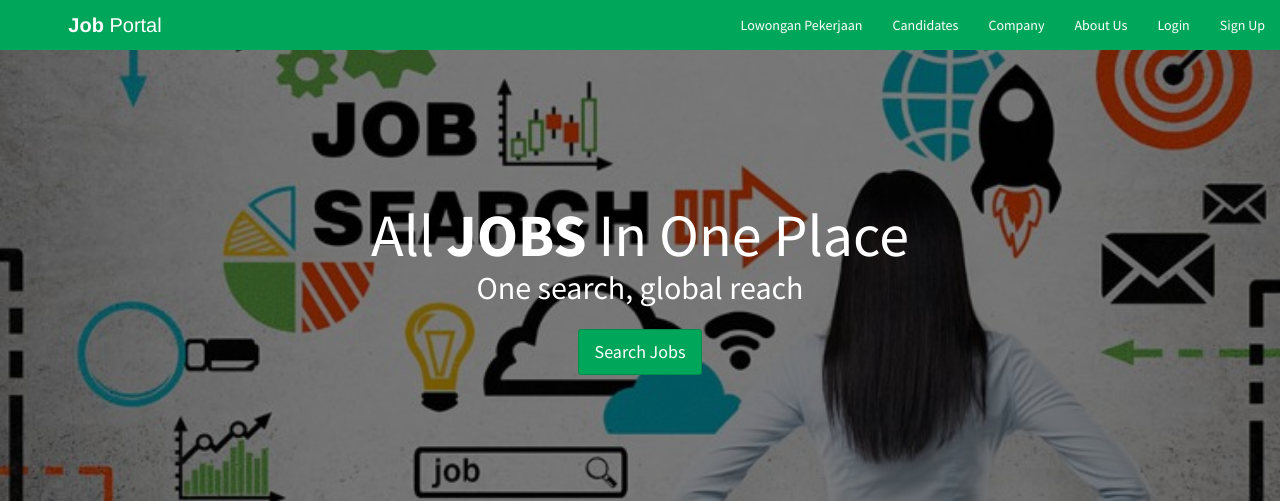
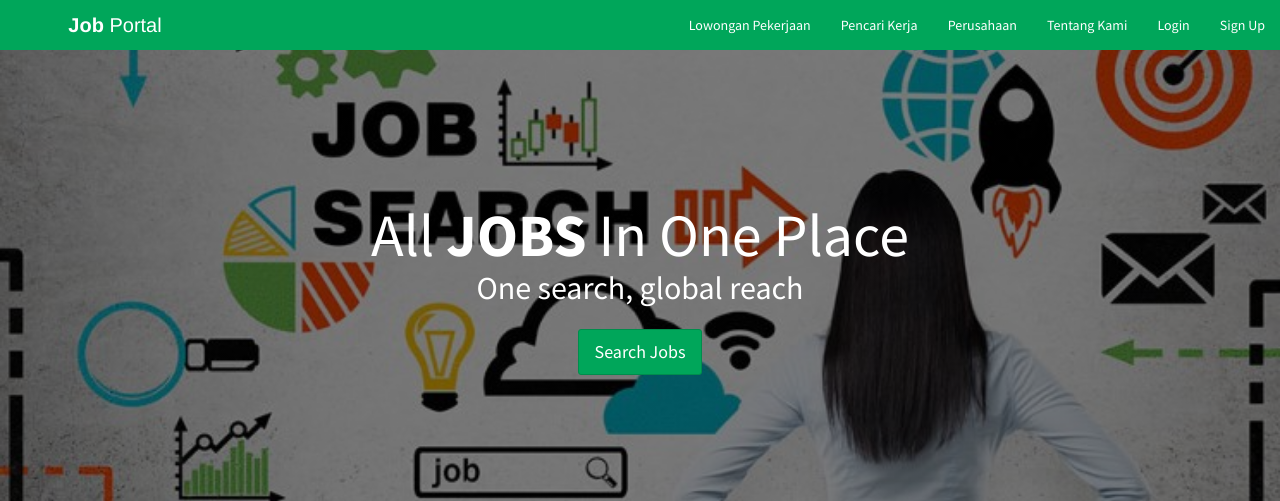
Before and after one commit to sarahsyifa/projeklowongankerja, a PHP site: page /index.php in a window 1280 px wide. Shown: the top 501 px of the page. Run offline with PHP 8.4, Linux system fonts and the light colour scheme; data that the repository does not hold is empty; some libraries are stand-ins or nearby versions.

Commit message:
index.php

```diff
--- a/index.php
+++ b/index.php
@@ -59,13 +59,13 @@ require_once("db.php");
             <a href="jobs.php">Lowongan Pekerjaan</a>
           </li>
           <li>
-            <a href="#candidates">Candidates</a>
+            <a href="#candidates">Pencari Kerja</a>
           </li>
           <li>
-            <a href="#company">Company</a>
+            <a href="#company">Perusahaan</a>
           </li>
           <li>
-            <a href="#about">About Us</a>
+            <a href="#about">Tentang Kami</a>
           </li>
           <?php if(empty($_SESSION['id_user']) && empty($_SESSION['id_company'])) { ?>
           <li>
```
